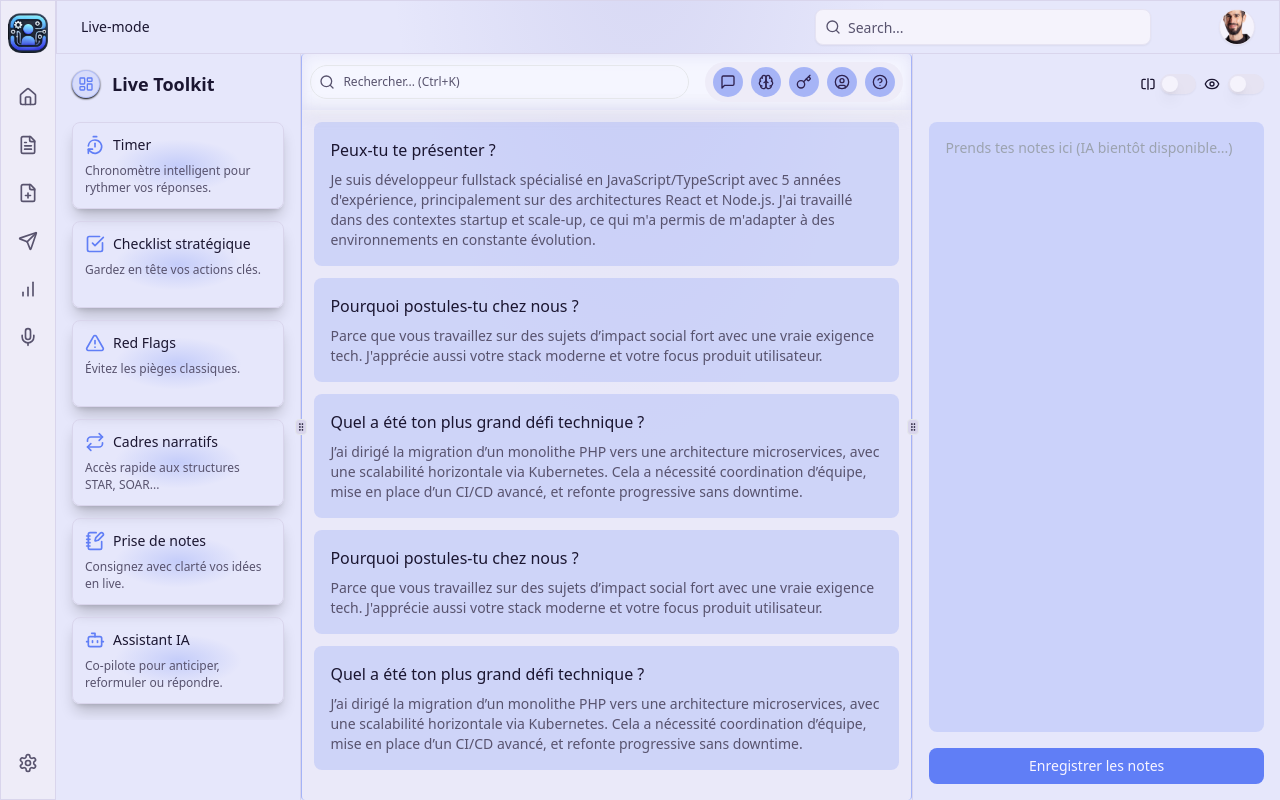
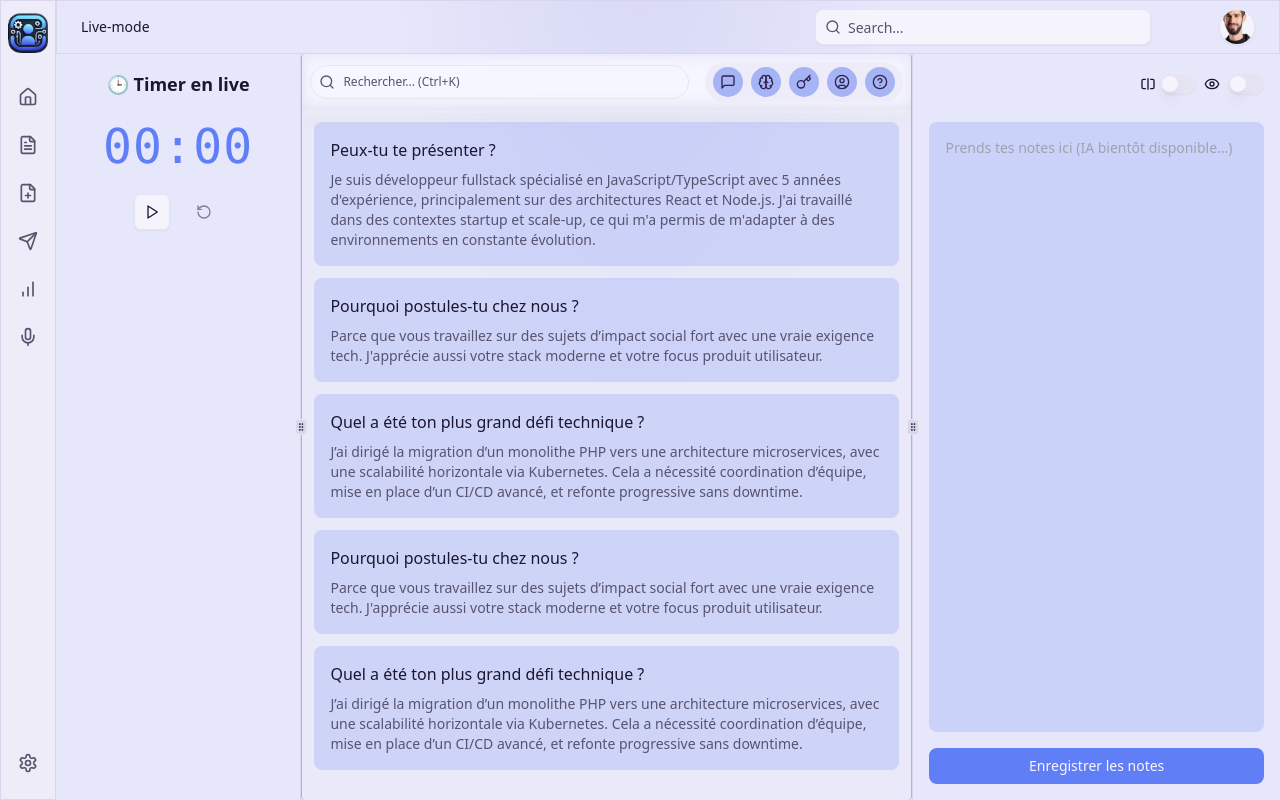
Before and after one commit to hamid-bassam/apply-flow, a Next.js app: page /live-mode in a window 1280 px wide. Built offline with nearby package versions, Linux system fonts and the light colour scheme.

Commit message:
quick timer first prop

```diff
--- a/src/app/(dashboard)/live-mode/page.tsx
+++ b/src/app/(dashboard)/live-mode/page.tsx
@@ -11,7 +11,7 @@ import { NotesPanel } from '../../_components/live-mode/NotesPanel';
 
 import { useLayoutStore } from '@/features/live-session/store/LayoutStore';
 import { FrameworkViewerOverlay } from '../../_components/live-mode/FrameworkViewerOverlay';
-import ToolkitOverviewPanel from "../../_components/live-mode/toolkit-panel/HomeToolkitPanel";
+import QuickTimerPanel from "../../_components/live-mode/toolkit-panel/QuickTimerPanel";
 
 
 const dockItems = [
@@ -47,7 +47,7 @@ export default function Page() {
             <ResizablePanel defaultSize={panel.defaultSize} minSize={panel.minSize} className={cn(panel.className, "@container")}>
               {panel.type === 'main' && <MainPanel />}
               {/* {panel.type === 'toolkit' && <FrameworkCardsPanel />} */}
-              {panel.type === 'toolkit' && <ToolkitOverviewPanel />}
+              {panel.type === 'toolkit' && <QuickTimerPanel />}
 
               {panel.type === 'notes' && <NotesPanel />}
             </ResizablePanel>
--- /dev/null
+++ b/src/app/_components/live-mode/toolkit-panel/QuickTimerPanel.tsx
@@ -0,0 +1,73 @@
+'use client';
+
+import { Button } from '@/components/ui/button';
+import { motion } from 'framer-motion';
+import { Pause, Play, RotateCcw } from 'lucide-react';
+import { useEffect, useState } from 'react';
+
+export default function QuickTimerPanel() {
+  const [seconds, setSeconds] = useState(0);
+  const [isRunning, setIsRunning] = useState(false);
+
+  useEffect(() => {
+    if (!isRunning) return;
+
+    const interval = setInterval(() => {
+      setSeconds((s) => s + 1);
+    }, 1000);
+
+    return () => clearInterval(interval);
+  }, [isRunning]);
+
+  const formatTime = (s: number) => {
+    const mins = String(Math.floor(s / 60)).padStart(2, '0');
+    const secs = String(s % 60).padStart(2, '0');
+    return `${mins}:${secs}`;
+  };
+
+  return (
+    <motion.div
+      className="p-4 max-h-[calc(100vh-3.5rem)] overflow-y-auto flex flex-col items-center justify-center gap-6"
+      initial={{ opacity: 0 }}
+      animate={{ opacity: 1 }}
+    >
+      <motion.h2
+        className="text-lg font-semibold text-foreground flex items-center gap-2"
+        initial={{ opacity: 0, y: -10 }}
+        animate={{ opacity: 1, y: 0 }}
+        transition={{ duration: 0.4 }}
+      >
+        🕒 Timer en live
+      </motion.h2>
+
+      <motion.div
+        className="text-5xl font-mono text-primary tracking-wide"
+        initial={{ scale: 0.9 }}
+        animate={{ scale: 1 }}
+        transition={{ type: 'spring', stiffness: 300, damping: 20 }}
+      >
+        {formatTime(seconds)}
+      </motion.div>
+
+      <div className="flex items-center gap-4">
+        <Button
+          size="icon"
+          variant="outline"
+          onClick={() => setIsRunning((r) => !r)}
+          className="transition hover:scale-110"
+        >
+          {isRunning ? <Pause className="w-4 h-4" /> : <Play className="w-4 h-4" />}
+        </Button>
+        <Button
+          size="icon"
+          variant="ghost"
+          onClick={() => setSeconds(0)}
+          disabled={!seconds}
+          className="hover:text-destructive"
+        >
+          <RotateCcw className="w-4 h-4" />
+        </Button>
+      </div>
+    </motion.div>
+  );
+}
```
